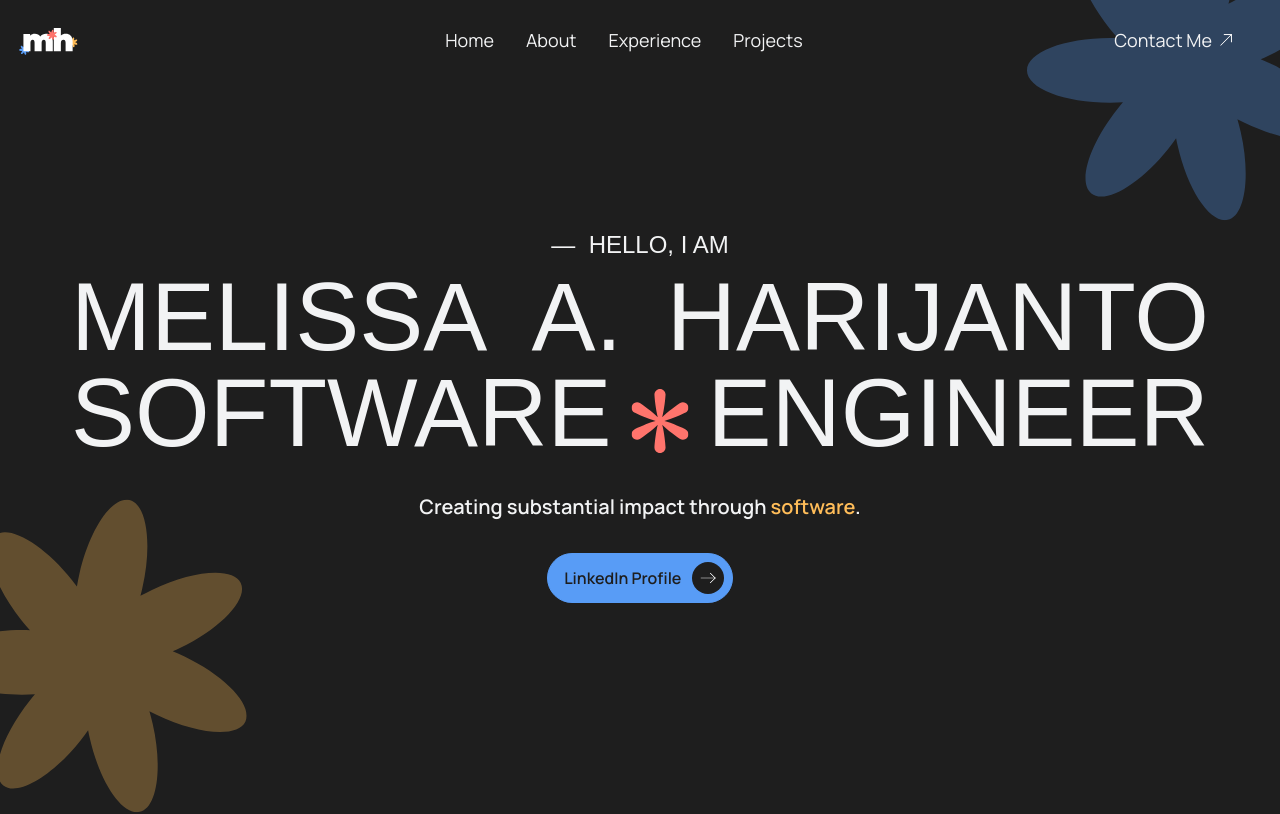
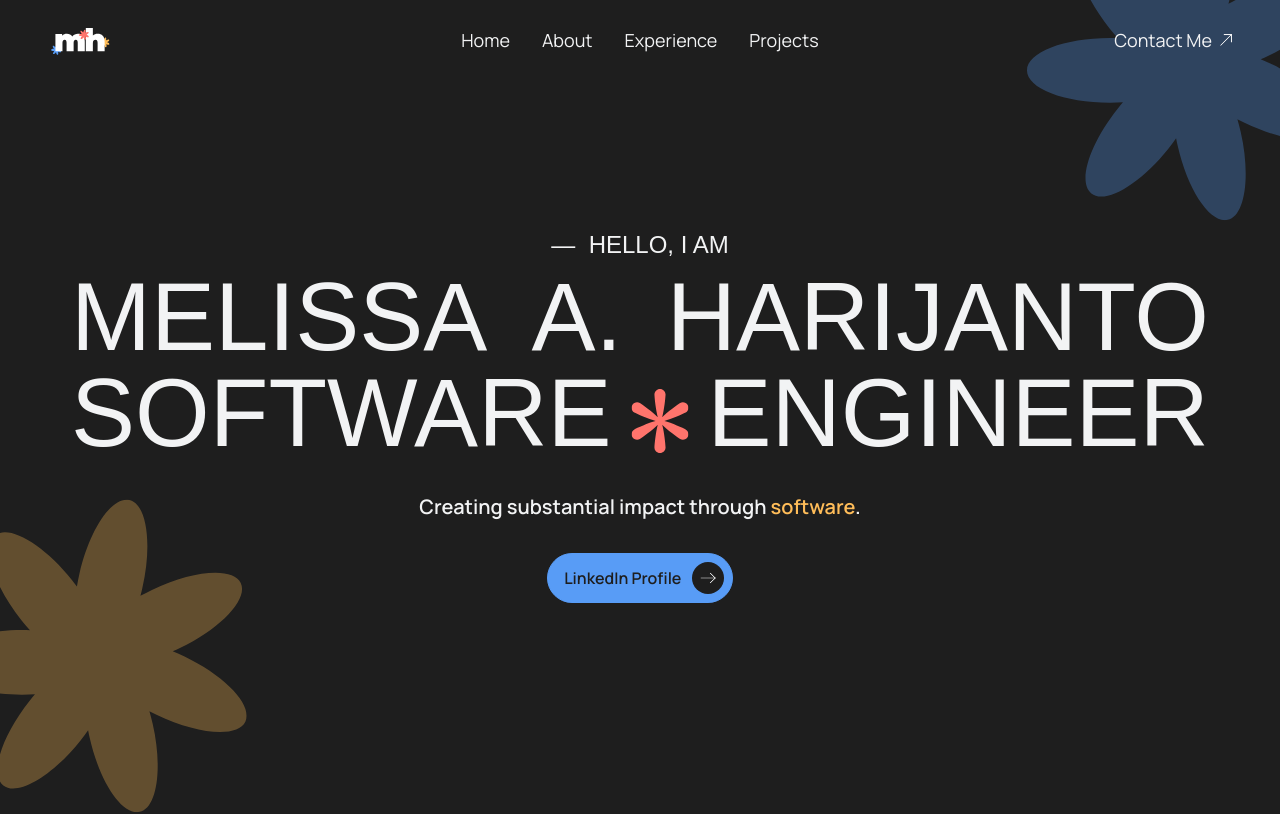
Before and after one commit to melissaharijanto/web-v4, a React (Vite) app: page / in a window 1280 px wide. Shown: the top 814 px of the page. Built offline with nearby package versions, Linux system fonts and the light colour scheme; a web font is replaced by a local one.

Commit message:
Fix margins

```diff
--- a/src/components/NavigationBar.tsx
+++ b/src/components/NavigationBar.tsx
@@ -29,7 +29,7 @@ const NavigationBar = () => {
                         ? 'backdrop-opacity-100 bg-black/60'
                         : 'backdrop-opacity-0'
                 } z-10`}>
-                <div className="md:mx-8 md:ml-0 ml-2 md:flex-1">
+                <div className="md:mx-8 ml-2 md:flex-1">
                     <a href="#home">
                         <Logo width="w-16" />
                     </a>
```
